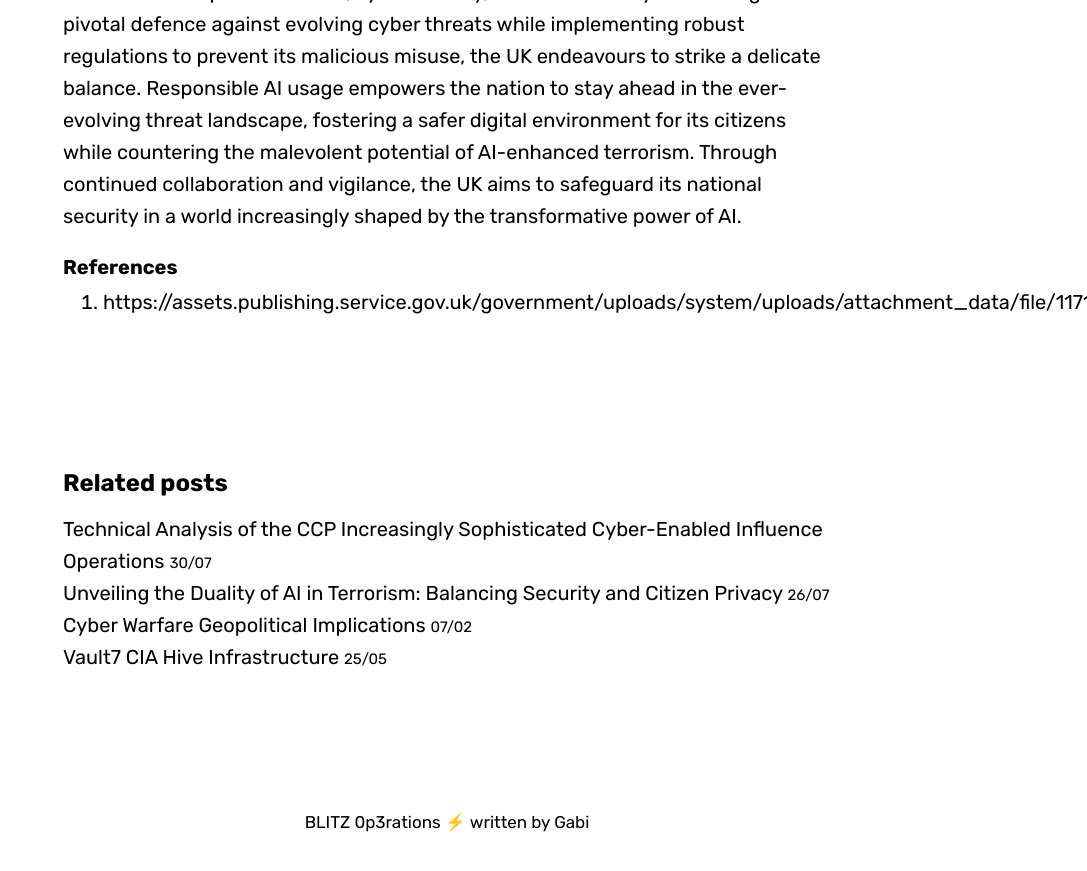
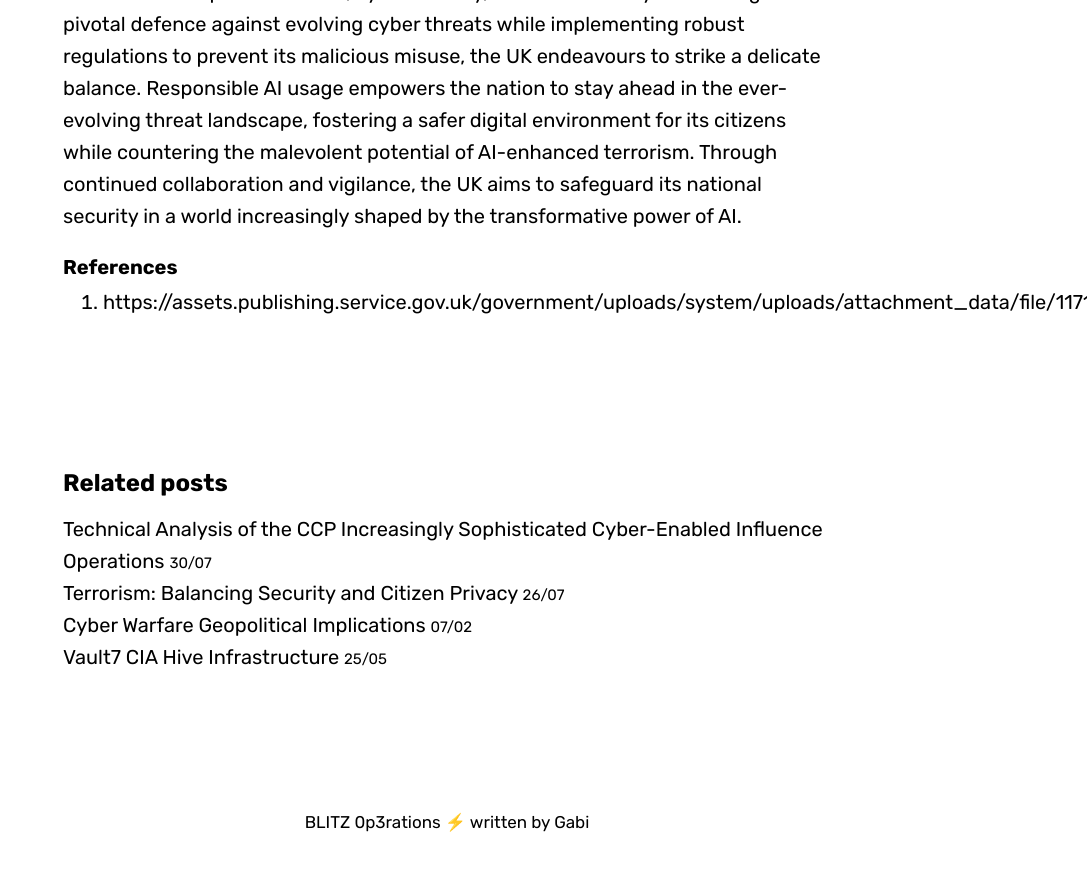
Before and after one commit to blitz0p3rations/blitz0p3rations.github.io, a Jekyll site: the page built from _posts/2023-07-25-Striking-a-Delicate-Balance-The-Intersection-of-AI-Cybersecurity-and-Terrorism-in-CONTEST-2023.md, in a window 1280 px wide and 900 px high, scrolled down 3396 px. Shown: the top 871 px of the window, without its empty margins (193-1280 px from the left). Built offline with Jekyll 4.4.1, drawn with Linux system fonts in a browser that asks for light colours; some web fonts are replaced.

Commit message:
Update 2023-07-26-Unveiling-the-Duality-of-AI-in-Terrorism-Balancing-Security-and-Citizen-Privacy.md

```diff
--- a/_posts/2023-07-26-Unveiling-the-Duality-of-AI-in-Terrorism-Balancing-Security-and-Citizen-Privacy.md
+++ b/_posts/2023-07-26-Unveiling-the-Duality-of-AI-in-Terrorism-Balancing-Security-and-Citizen-Privacy.md
@@ -1,6 +1,6 @@
 ---
 layout: post
-title: 'Unveiling the Duality of AI in Terrorism: Balancing Security and Citizen Privacy'
+title: 'Terrorism: Balancing Security and Citizen Privacy'
 tags:
   - intelligence
   - geopolitical
```
